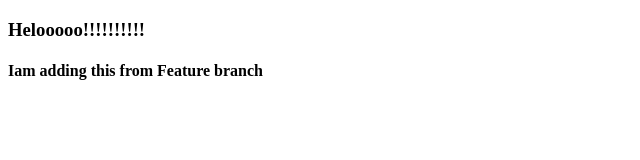
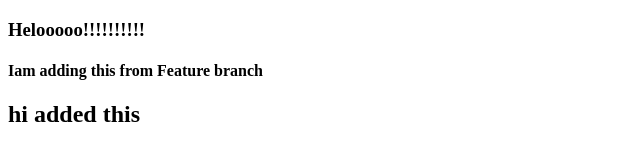
Before and after one commit to abddillahi/RepoSecond, a plain HTML site: page index2.html in a window 1280 px wide. Shown: the whole page, without its empty margins (0-640 px from the left). Drawn offline with Linux system fonts and the light colour scheme.

Commit message:
i added h2

```diff
--- a/index2.html
+++ b/index2.html
@@ -9,5 +9,6 @@
     <h3>Helooooo!!!!!!!!!!</h3>
 
     <h4>Iam adding this from Feature branch</h4>
+    <h2>hi added this </h2>
 </body>
 </html>
```
